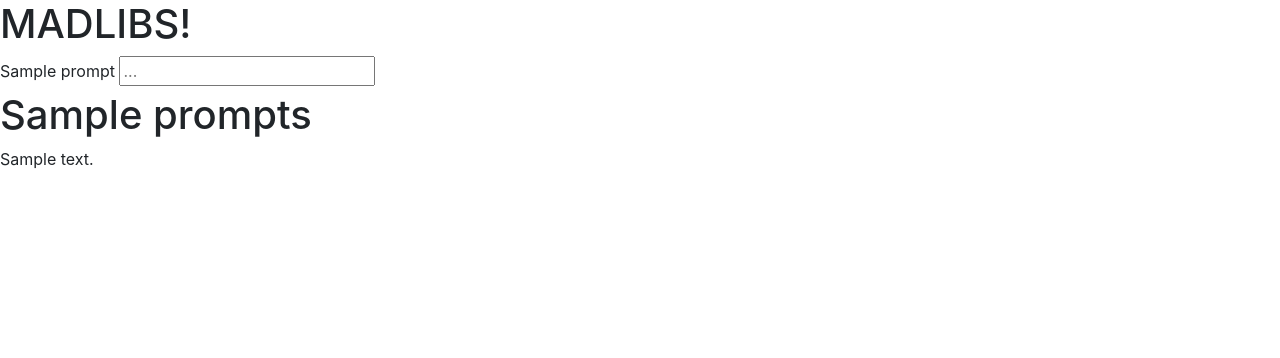
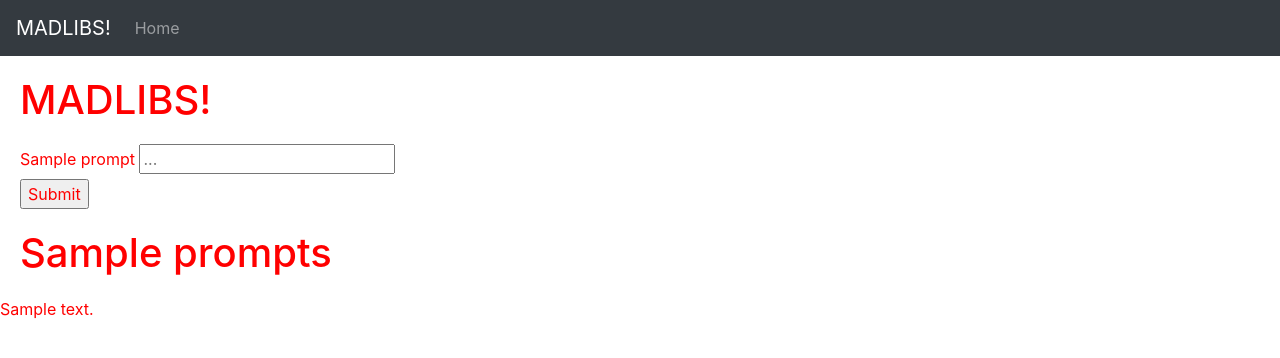
Before and after one commit to LouisGaravaglia/madlibs, a Flask app: template templates/home.html in a window 1280 px wide. Shown: the top 358 px of the page. Run offline with Flask 2, Linux system fonts and the light colour scheme; the template is opened without the code that fills it: most values are stand-ins (such as "Sample title", 1, 10 or a date in 2020); some libraries are stand-ins or nearby versions; some web fonts are replaced.

Commit message:
working correctly

```diff
--- a/app.py
+++ b/app.py
@@ -1,22 +1,33 @@
-from flask import Flask, request, render_template
-from stories import Story, story1, story2
-from random import choice
+from flask import Flask, request, render_template, session, make_response
+from stories import Story, story1, story2, story3
+from random import choice, randint
+
 
 app = Flask(__name__)
 
-# stories = {story1.template:story1.prompts, story2.template:story2.prompts}
-# prompts = stories.values()
-stories = [story1, story2]
+app.config["SECRET_KEY"] = "4534gdghjk5d#$RGR^HDG"
 
+
+
+stories = [story1, story2, story3]
 
 @app.route('/')
 def home_page():
     """shows home page"""
-    story = choice(stories)
+    random_number = randint(0, 2)
+    session["random_number"] = random_number
+    story = stories[random_number]
     prompts = story.prompts
-    text = story.template
-    return render_template("home.html", story=story, prompts=prompts, text=text)
 
-# @app.route('/story')
-# def show_story():
-#     """shows the finished story"""
+    return render_template("home.html", prompts=prompts,)
+
+
+
+@app.route('/story')
+def show_story():
+    """Show story result."""
+    story = stories[session["random_number"]]
+    text = story.generate(request.args)
+    temp = story.template
+
+    return render_template("story.html", text=text, temp=temp)
--- /dev/null
+++ b/style.css
@@ -0,0 +1,11 @@
+h1 {
+    margin: 20px;
+}
+
+form {
+    margin: 20px;
+}
+
+* {
+    color: red;
+}
--- a/templates/base.html
+++ b/templates/base.html
@@ -10,11 +10,24 @@
       <link rel="stylesheet" href="https://stackpath.bootstrapcdn.com/bootstrap/4.5.0/css/bootstrap.min.css" integrity="sha384-9aIt2nRpC12Uk9gS9baDl411NQApFmC26EwAOH8WgZl5MYYxFfc+NcPb1dKGj7Sk" crossorigin="anonymous">
       <link href="https://fonts.googleapis.com/css?family=Copse&display=swap" rel="stylesheet">
       <link href="https://fonts.googleapis.com/css2?family=Roboto:ital,wght@0,100;0,300;0,400;0,500;0,700;0,900;1,100;1,300;1,400;1,500;1,700;1,900&display=swap" rel="stylesheet">
-      <link rel="stylesheet" href="jeopardy.css">
+      <link rel="stylesheet" href="style.css">
 </head>
 
 <body>
 
+<nav class="navbar navbar-expand-lg navbar-dark bg-dark">
+  <a class="navbar-brand" href="#">MADLIBS!</a>
+  <button class="navbar-toggler" type="button" data-toggle="collapse" data-target="#navbarNav" aria-controls="navbarNav" aria-expanded="false" aria-label="Toggle navigation">
+    <span class="navbar-toggler-icon"></span>
+  </button>
+  <div class="collapse navbar-collapse" id="navbarNav">
+    <ul class="navbar-nav">
+      <li class="nav-item">
+        <a class="nav-link" href="/">Home <span class="sr-only">(current)</span></a>
+      </li>
+    </ul>
+  </div>
+</nav>
 
 
 {% block content %}{% endblock %}
--- a/templates/home.html
+++ b/templates/home.html
@@ -8,6 +8,8 @@
 {% block content %}
 
 
+
+
 <h1>MADLIBS!</h1>
 <form action="/story">
 {% for prompt in prompts %}
@@ -15,6 +17,7 @@
   <input type="text" placeholder = "..." name="{{prompt}}"><br>
 
 {% endfor %}
+<input type="submit" value="Submit">
 </form>
 <h1>{{prompts}}</h1>
 <p>{{text}}</p>
@@ -24,6 +27,4 @@
 
 
 
-
-
 {% endblock %}
--- a/templates/story.html
+++ b/templates/story.html
@@ -7,6 +7,8 @@
 
 
 <h1>YOUR STORY!</h1>
+  <p>{{ text }}</p>
+<p>{{ temp }}</p>
 
 
 
```
Also changed, not shown: stories.py (+8 -0 lines), templates/choose_story.html (added, +22 -0 lines).
